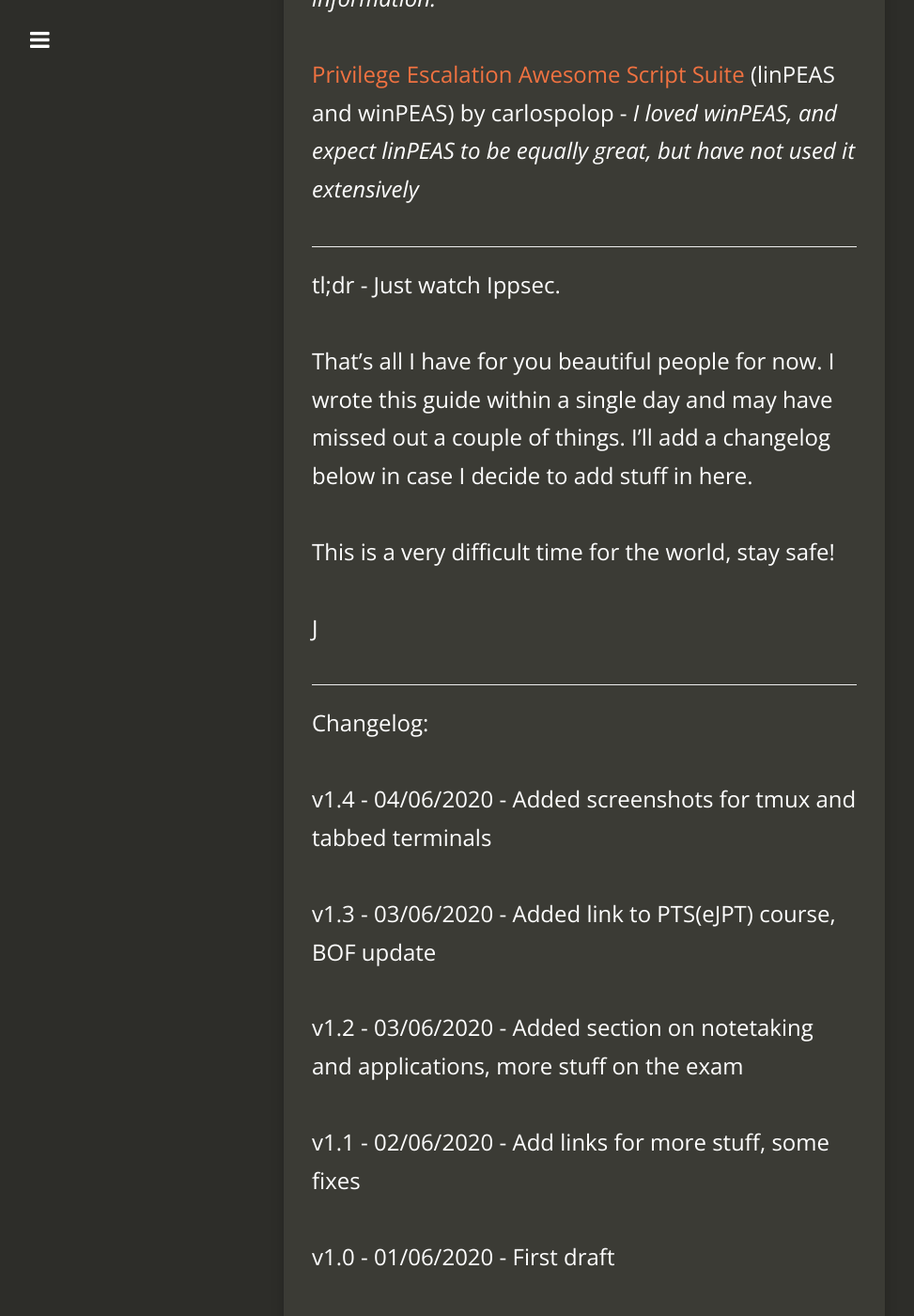
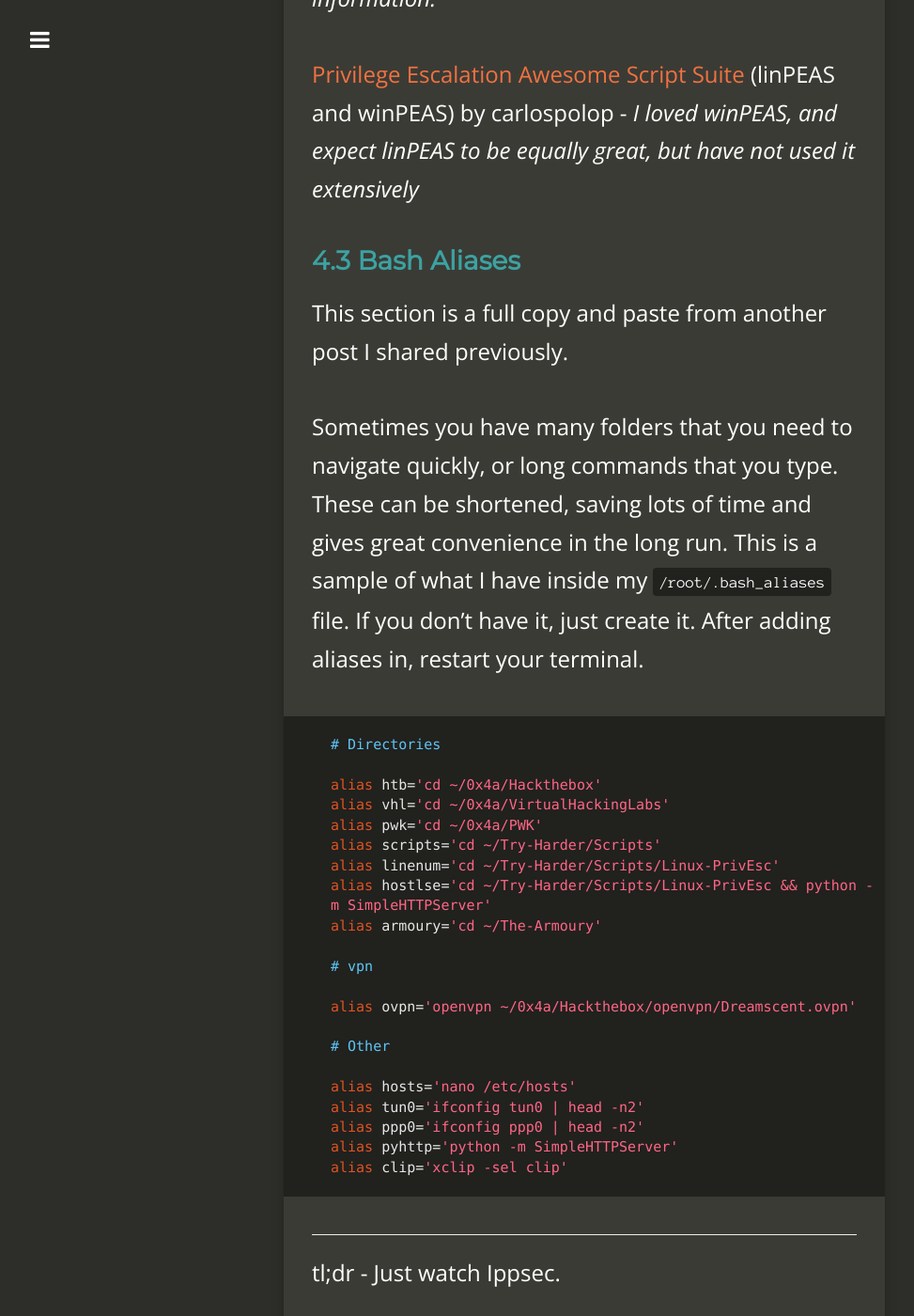
Before and after one commit to Dreamscent/Dreamscent.github.io, a Jekyll site: the page built from _posts/2020-06-01-From-Zero-to-OSCP.md, in a window 1280 px wide and 1400 px high, scrolled down 28068 px. Shown: the whole window at 94% size, without its empty margins (18-991 px from the left). Built offline with Jekyll 4.4.1, drawn with Linux system fonts in a browser that asks for light colours; nearby versions of some CDN libraries; some of the changed text lies outside the part shown.

Commit message:
Update 2020-06-01-From-Zero-to-OSCP.md

```diff
--- a/_posts/2020-06-01-From-Zero-to-OSCP.md
+++ b/_posts/2020-06-01-From-Zero-to-OSCP.md
@@ -477,6 +477,44 @@
 
 
 
+### 4.3 Bash Aliases
+
+
+
+This section is a full copy and paste from another post I shared previously.
+
+
+
+Sometimes you have many folders that you need to navigate quickly, or long commands that you type. These can be shortened, saving lots of time and gives great convenience in the long run. This is a sample of what I have inside my `/root/.bash_aliases` file. If you don't have it, just create it. After adding aliases in, restart your terminal.
+
+
+
+~~~bash
+# Directories
+
+alias htb='cd ~/0x4a/Hackthebox'
+alias vhl='cd ~/0x4a/VirtualHackingLabs'
+alias pwk='cd ~/0x4a/PWK'
+alias scripts='cd ~/Try-Harder/Scripts'
+alias linenum='cd ~/Try-Harder/Scripts/Linux-PrivEsc'
+alias hostlse='cd ~/Try-Harder/Scripts/Linux-PrivEsc && python -m SimpleHTTPServer'
+alias armoury='cd ~/The-Armoury'
+
+# vpn
+
+alias ovpn='openvpn ~/0x4a/Hackthebox/openvpn/Dreamscent.ovpn'
+
+# Other
+
+alias hosts='nano /etc/hosts'
+alias tun0='ifconfig tun0 | head -n2'
+alias ppp0='ifconfig ppp0 | head -n2'
+alias pyhttp='python -m SimpleHTTPServer'
+alias clip='xclip -sel clip'
+~~~
+
+
+
 ---
 
 tl;dr - Just watch Ippsec.
@@ -485,11 +523,13 @@
 
 
 
-That's all I have for you beautiful people for now. I wrote this guide within a single day and may have missed out a couple of things. I'll add a changelog below in case I decide to add stuff in here.
+That's all I have for you beautiful people for now. I wrote this guide in a single stretch and may have missed out a couple of things. I'll add a changelog below in case I decide to add stuff in here.
+
+Whether you've already started, or are thinking of starting your OSCP journey, what I shared here are some of the things I, and I believe some of my peers wish they knew when they first started out.
 
 
 
-This is a very difficult time for the world, stay safe!
+This is a very difficult time for the world. Stay safe, and good luck on your endeavors!
 
 
 
@@ -503,7 +543,7 @@
 
 
 
-v1.4 - 04/06/2020 - Added screenshots for tmux and tabbed terminals
+v1.4 - 04/06/2020 - Added screenshots for tmux and tabbed terminals, section on bash aliases
 
 v1.3 - 03/06/2020 - Added link to PTS(eJPT) course, BOF update
 
```
Also changed, not shown: other parts of _posts/2020-06-01-From-Zero-to-OSCP.md (+2 -2 lines).
